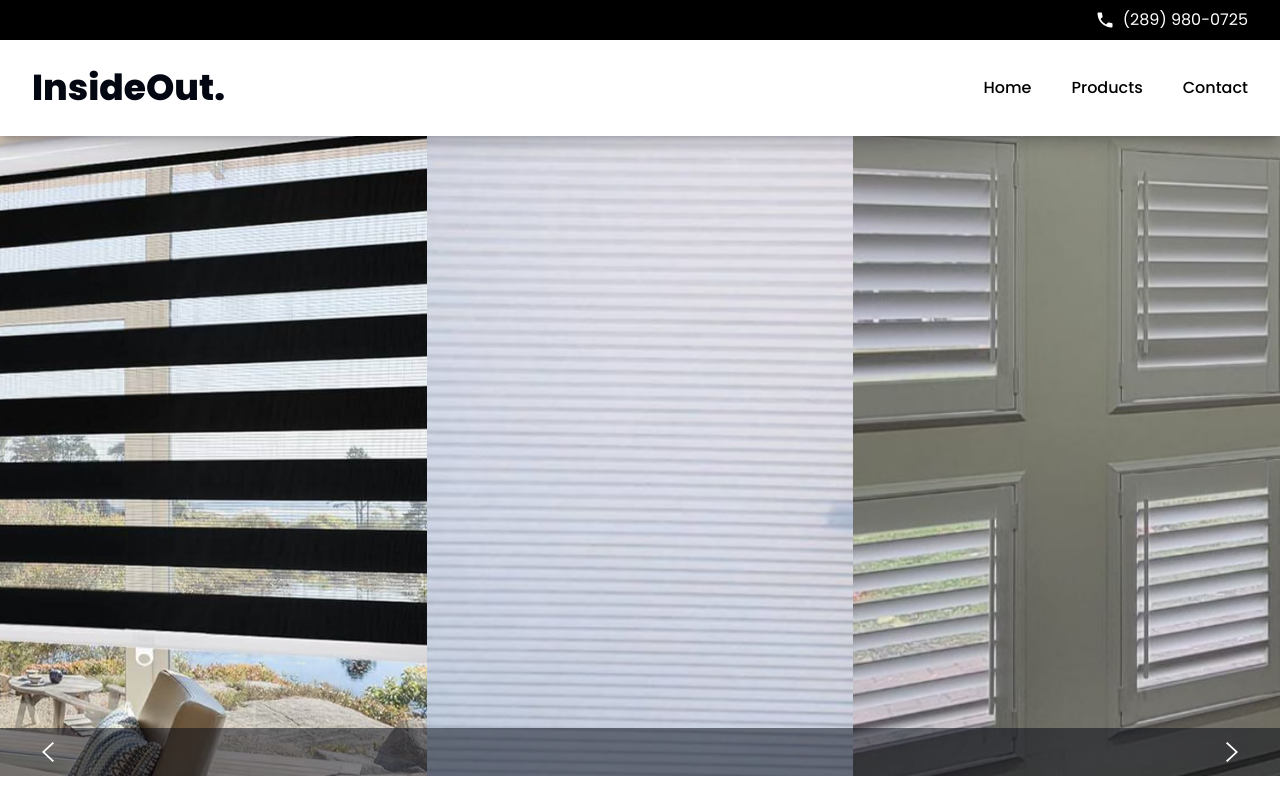
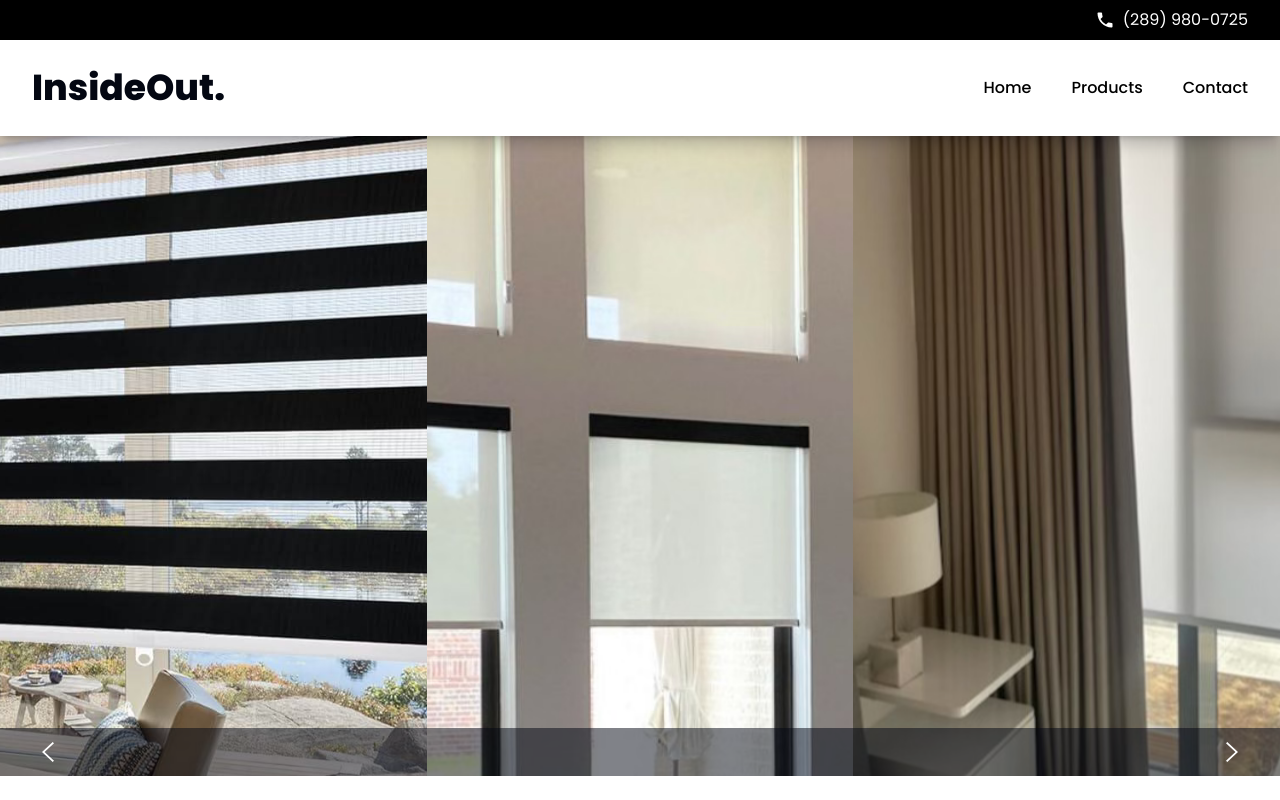
Before and after one commit to joewardperalta/Insideout-Window-Coverings, a Next.js app: page / in a window 1280 px wide. Shown: the top 800 px of the page. Built offline with nearby package versions, Linux system fonts and the light colour scheme.

Commit message:
Redesign hero section

```diff
--- a/src/app/page.js
+++ b/src/app/page.js
@@ -15,13 +15,13 @@ export default function Home() {
     ],
     [
       "/background/image0000041.png",
-      "/background/image0000051.png",
-      "/background/image0000061.png",
+      "/background/image0000081.png",
+      "/background/image0000091.png",
     ],
     [
       "/background/image0000071.png",
-      "/background/image0000081.png",
-      "/background/image0000091.png",
+      "/background/image0000061.png",
+      "/background/image0000101.png",
     ],
   ];
   const [heroCover, setHeroCover] = useState(heroCoverUrl[0]);
```
Also changed, not shown: public/010bc1_4625a03a952e4392a01f0ea9690d9c19~mv2.jpeg (deleted), public/background/image0000101.png (added).
